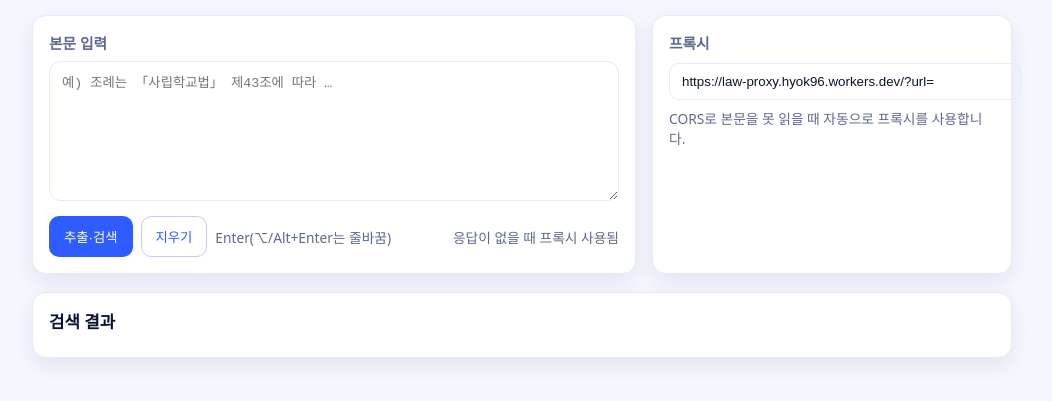
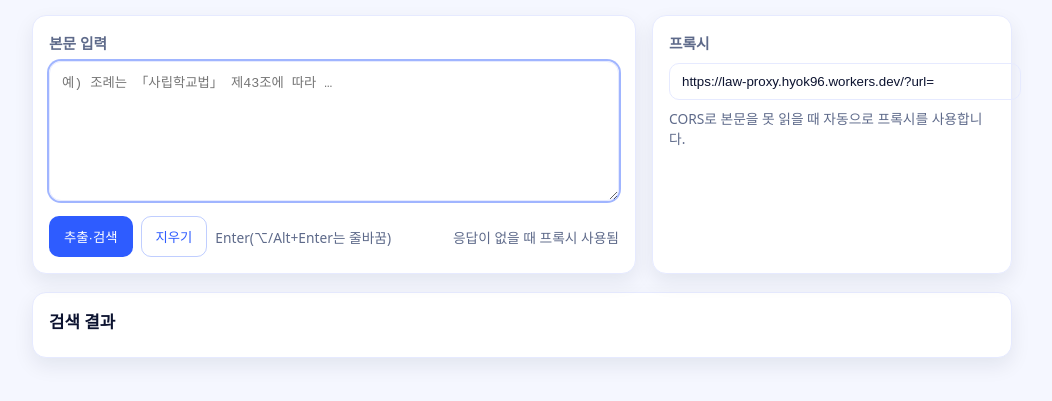
Before and after one commit to kimjonghyeok62/law_citation_search, a plain HTML site: page index.html in a window 1280 px wide. Both pictures are taken after a click on the button "지우기". Shown: the part 91-492 px from the top of the page, without its empty margins (118-1170 px from the left). Drawn offline with Linux system fonts and the light colour scheme.

Commit message:
Update index.html

```diff
--- a/index.html
+++ b/index.html
@@ -499,7 +499,16 @@
 
   function bind(){
   var runBtn=$('#run'); if(runBtn){ runBtn.addEventListener('click', run); }
-    var clearBtn=$('#clear'); if(clearBtn){ clearBtn.addEventListener('click', function(){ var resUl=$('#resList'); if(resUl) resUl.innerHTML=''; }); }
+  var clearBtn=$('#clear');
+  if(clearBtn){
+    clearBtn.addEventListener('click', function(){
+      var resUl = $('#resList');
+      if(resUl) resUl.innerHTML = '';
+      var input = $('#input');
+      if(input){ input.value = ''; input.focus(); }
+    });
+  }
+
   var input=$('#input');
   if(input){
     input.addEventListener('keydown', function(e){
@@ -511,6 +520,7 @@
   bindModal();
 }
 
+
   if(document.readyState==='loading'){
     document.addEventListener('DOMContentLoaded', bind);
   }else{
```
Lines whose indentation alone changed are shown as unchanged.
